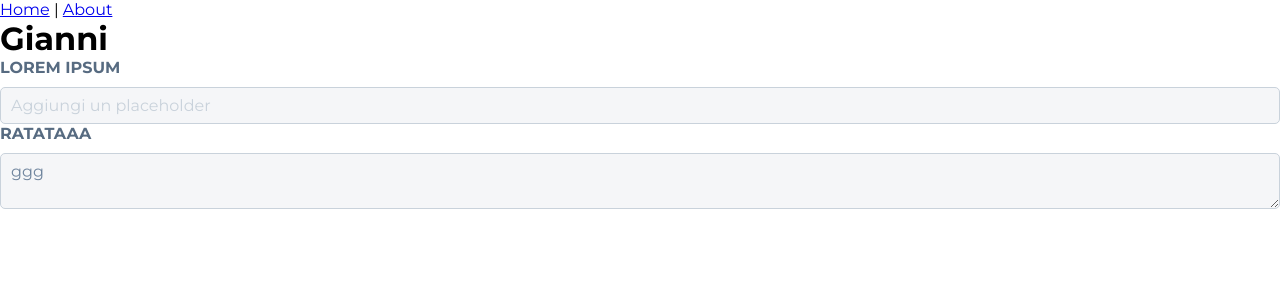
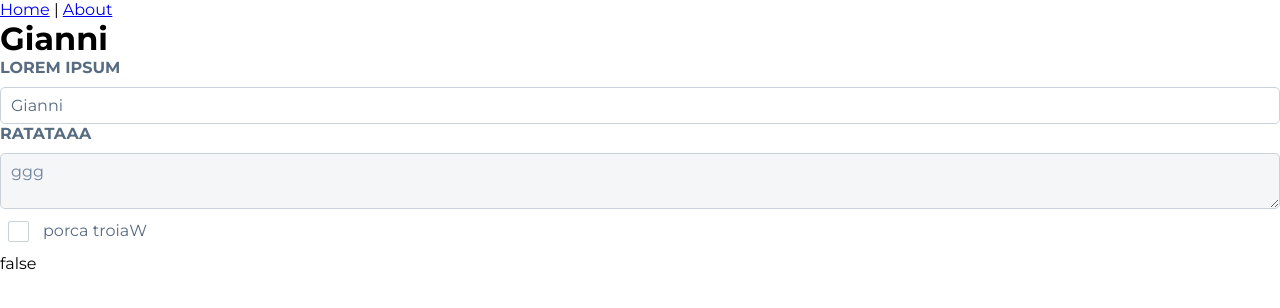
Before and after one commit to enricopaolazzi/gaspari-ui, a Vue app: page / in a window 1280 px wide. Shown: the top 308 px of the page. Built offline with nearby package versions, Linux system fonts and the light colour scheme.

Commit message:
Avanzamento lib checkbox

```diff
--- a/package.json
+++ b/package.json
@@ -10,7 +10,6 @@
   "dependencies": {
     "core-js": "^3.8.3",
     "vue": "^3.2.13",
-    "vue-material": "^1.0.0-beta-15",
     "vue-router": "^4.0.3"
   },
   "devDependencies": {
--- a/src/assets/sass/_app.scss
+++ b/src/assets/sass/_app.scss
@@ -1,4 +1,3 @@
-@import "./variables";
 @import "./fonts";
 @import "./commons";
 @import "./components";
@@ -7,5 +6,5 @@
     padding: 0;
     margin: 0;
     box-sizing: border-box;
-    font-family: 'Montserrat', sans-serif
+    font-family: 'Montserrat', sans-serif;
 }
--- a/src/assets/sass/_variables.scss
+++ b/src/assets/sass/_variables.scss
@@ -1,6 +1,12 @@
-// Colors
+// Colors SASS
 $primary_color: #f58234;
 $secondary_color: #576b81;
+
+// Colors CSS
+:root {
+    --primary-color: #{$primary_color};
+    --secondary-color: #{$secondary_color};
+}
 
 // Text Sizes
 $text_2xs: 12px;
--- a/src/components/HelloWorld.vue
+++ b/src/components/HelloWorld.vue
@@ -4,42 +4,55 @@
 
 		<generic-input
 			type="text"
-			@update="handleInputChange"
 			placeholder="Aggiungi un placeholder"
 			label="Lorem ipsum"
-			disabled
+			v-model="name"
 		></generic-input>
 
 		<custom-text-area
 			label="ratataaa"
-			@update="handleInputChange"
 			placeholder="Aggiungi un placeholdert"
 			modelValue="ggg"
 			disabled
 		/>
 
+		<div style="padding: 8px">
+			<custom-checkbox
+				label="porca troiaW"
+				value="react"
+				v-model:checked="selected"
+				:disabled="true"
+			/>
+		</div>
+
+		<div>{{selected}}</div>
 	</div>
 </template>
 
 <script lang="ts">
-import { defineComponent } from 'vue';
+import { defineComponent, ref } from 'vue';
 import GenericInput from "./ui/GenericInput.vue";
 import CustomTextArea from "./ui/CustomTextArea.vue";
+import CustomCheckbox from "./ui/CustomCheckbox.vue";
 
 export default defineComponent({
 	name: 'HelloWorld',
 	components: {
 		GenericInput,
-		CustomTextArea
+		CustomTextArea,
+		CustomCheckbox
 	},
 	setup() {
-		let name = 'Gianni';
+		const name = ref<string>('Gianni');
+		let selectedValues = ref<string[]>(['Angular']);
 
-		const handleInputChange = (e : string | number) => {
-			console.log(e);
+		const selected = ref<boolean>(false);
+
+		const test = (e) => {
+			console.log(e)
 		}
 
-		return { name, handleInputChange }
+		return { name, selectedValues, selected, test }
 	}
 });
 </script>
--- /dev/null
+++ b/src/components/ui/CustomCheckbox.vue
@@ -0,0 +1,126 @@
+<template>
+	<label class="wrapper flex items-center">
+		{{label}}
+		<input
+			class="checkbox"
+			type="checkbox"
+			:checked="isChecked"
+			:value="value"
+			@change="updateInput"
+			:disabled="disabled"
+		/>
+		<span class="checkmark"></span>
+	</label>
+</template>
+
+<script lang="ts">
+import { defineComponent, PropType } from "@vue/runtime-core";
+
+export default defineComponent({
+	name: 'CustomSingleCheckbox',
+	model: {
+		prop: 'modelValue',
+		event: 'change'
+	},
+	props: {
+		"value": { type: String },
+		"modelValue": {
+			type: Boolean as PropType<boolean>,
+		},
+		disabled: {
+			type: Boolean as PropType<boolean>,
+			default: false,
+		},
+		"label": { type: String, required: true},
+		"trueValue": { default: true },
+		"falseValue": { default: false }
+	},
+	computed: {
+		isChecked() : boolean {
+			if (this.modelValue instanceof Array) {
+				return this.modelValue.includes(this.value)
+			}
+			// Note that `true-value` and `false-value` are camelCase in the JS
+			return this.modelValue === this.trueValue
+		}
+	},
+	methods: {
+		updateInput(event) : void {
+			let isChecked = event.target.checked
+			this.$emit('update:checked', isChecked ? this.trueValue : this.falseValue)
+		}
+	}
+})
+</script>
+
+<style lang="scss" scoped>
+label.wrapper.flex.items-center {
+	color: $secondary_color;
+}
+.wrapper {
+  display: block;
+  position: relative;
+  padding-left: 35px;
+  margin-bottom: 6px;
+  cursor: pointer;
+  font-size: 22px;
+  -webkit-user-select: none;
+  -moz-user-select: none;
+  -ms-user-select: none;
+  user-select: none;
+  font-size: 16px;
+}
+/* Hide the browser's default checkbox */
+.wrapper input {
+  position: absolute;
+  opacity: 0;
+  cursor: pointer;
+  height: 0;
+  width: 0;
+}
+/* Create a custom checkbox */
+.checkmark {
+  position: absolute;
+  top: 0;
+  left: 0;
+  height: 21px;
+  width: 21px;
+  border-radius: 2px;
+  background-color: #FFFFFF;
+  border: 1px solid lighten($color: $secondary_color, $amount: 40);
+}
+
+/* On mouse-over*/
+.wrapper:hover input ~ .checkmark {
+  background-color: #f5f6f8;
+}
+
+/* When the checkbox is checked */
+.wrapper input:checked ~ .checkmark {
+  background-color: $primary_color;
+  border-color: var(--primary-color)
+}
+
+/* Create the checkmark/indicator (hidden when not checked) */
+.checkmark:after {
+  content: "";
+  position: absolute;
+  display: none;
+}
+/* Show the checkmark when checked */
+.wrapper input:checked ~ .checkmark:after {
+  display: block;
+}
+/* Style the checkmark/indicator */
+.wrapper .checkmark:after {
+  left: 7px;
+  top: 3px;
+  width: 3.5px;
+  height: 7.5px;
+  border: solid white;
+  border-width: 0 3px 3px 0;
+  -webkit-transform: rotate(45deg);
+  -ms-transform: rotate(45deg);
+  transform: rotate(45deg);
+}
+</style>
--- a/src/main.ts
+++ b/src/main.ts
@@ -2,4 +2,6 @@ import { createApp } from 'vue'
 import App from './App.vue'
 import router from './router'
 
-createApp(App).use(router).mount('#app')
+createApp(App)
+.use(router)
+.mount('#app')
--- a/tsconfig.json
+++ b/tsconfig.json
@@ -2,9 +2,9 @@
   "compilerOptions": {
     "target": "esnext",
     "module": "esnext",
-    "strict": true,
     "jsx": "preserve",
     "moduleResolution": "node",
+    "noImplicitAny": false,
     "skipLibCheck": true,
     "esModuleInterop": true,
     "allowSyntheticDefaultImports": true,
--- a/vue.config.js
+++ b/vue.config.js
@@ -1,13 +1,13 @@
 const { defineConfig } = require('@vue/cli-service')
 module.exports = defineConfig({
   transpileDependencies: true,
-  // css: {
-  //   loaderOptions: {
-  //     sass: {
-  //       additionalData: `
-  //         @import "~@/assets/sass/_app.scss";
-  //       `
-  //     }
-  //   }
-  // }
+  css: {
+    loaderOptions: {
+      sass: {
+        additionalData: `
+          @import "~@/assets/sass/_variables.scss";
+        `
+      }
+    }
+  }
 })
```
